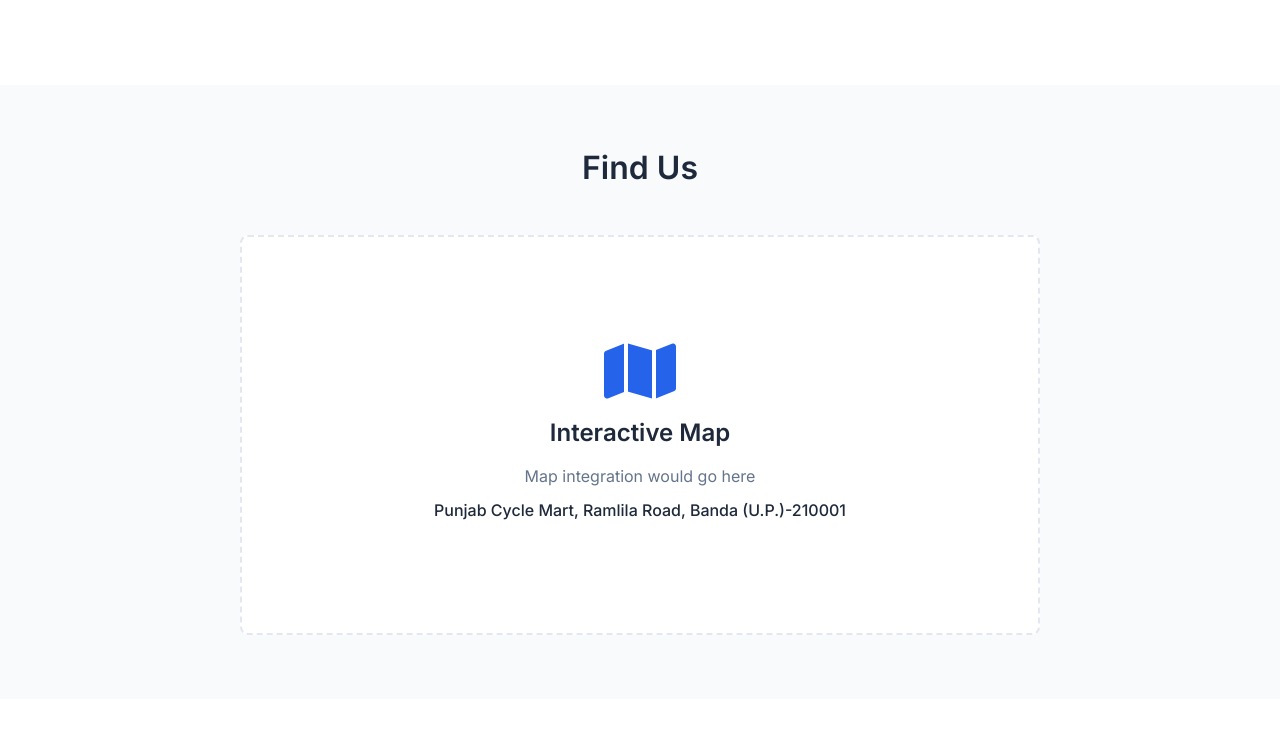
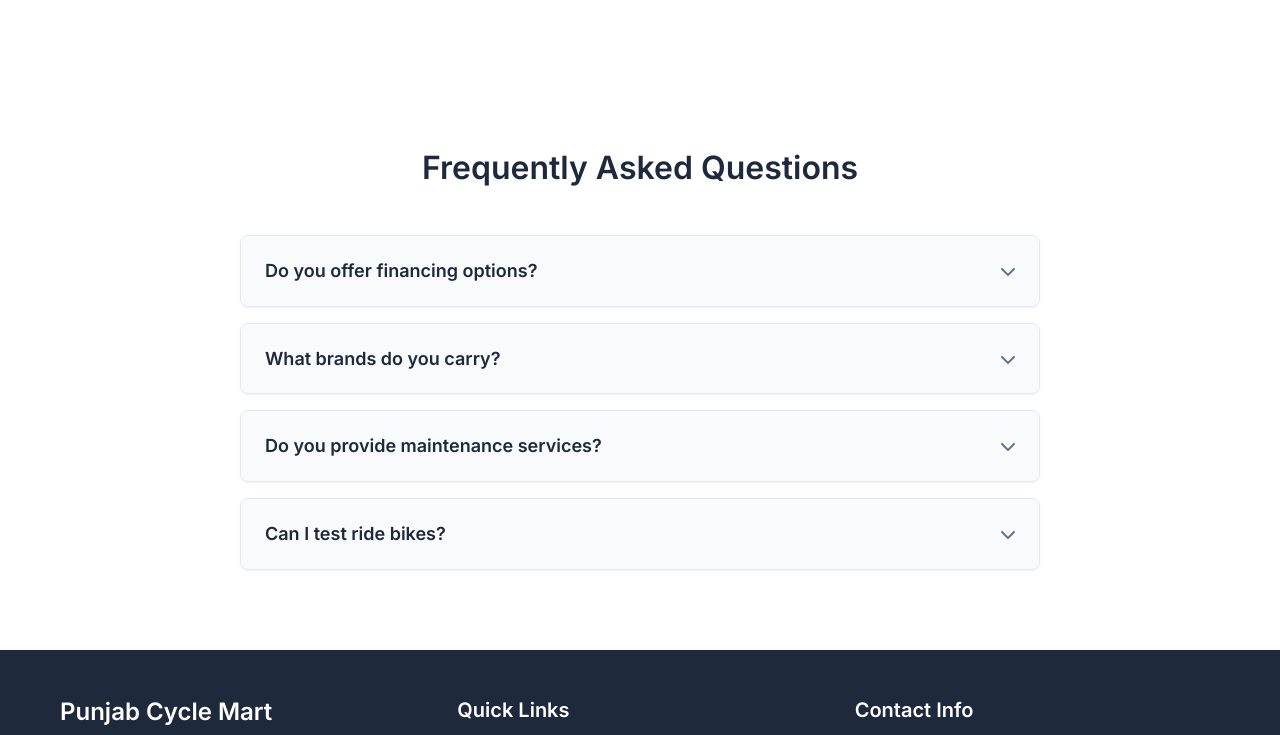
Before and after one commit to TejusBahri/pcm-bicycleShop, a plain HTML site: page contact.html in a window 1280 px wide. Shown: the part 1697-2432 px from the top of the page. Drawn offline with Linux system fonts and the light colour scheme; no server answers.

Commit message:
Only frontend

```diff
--- a/contact.html
+++ b/contact.html
@@ -125,20 +125,6 @@
         </div>
     </section>
 
-    <!-- Map Section -->
-    <section class="map-section">
-        <div class="container">
-            <h2>Find Us</h2>
-            <div class="map-container">
-                <div class="map-placeholder">
-                    <i class="fas fa-map"></i>
-                    <h3>Interactive Map</h3>
-                    <p>Map integration would go here</p>
-                    <p>Punjab Cycle Mart, Ramlila Road, Banda (U.P.)-210001</p>
-                </div>
-            </div>
-        </div>
-    </section>
 
     <!-- FAQ Section -->
     <section class="faq-section">
```
